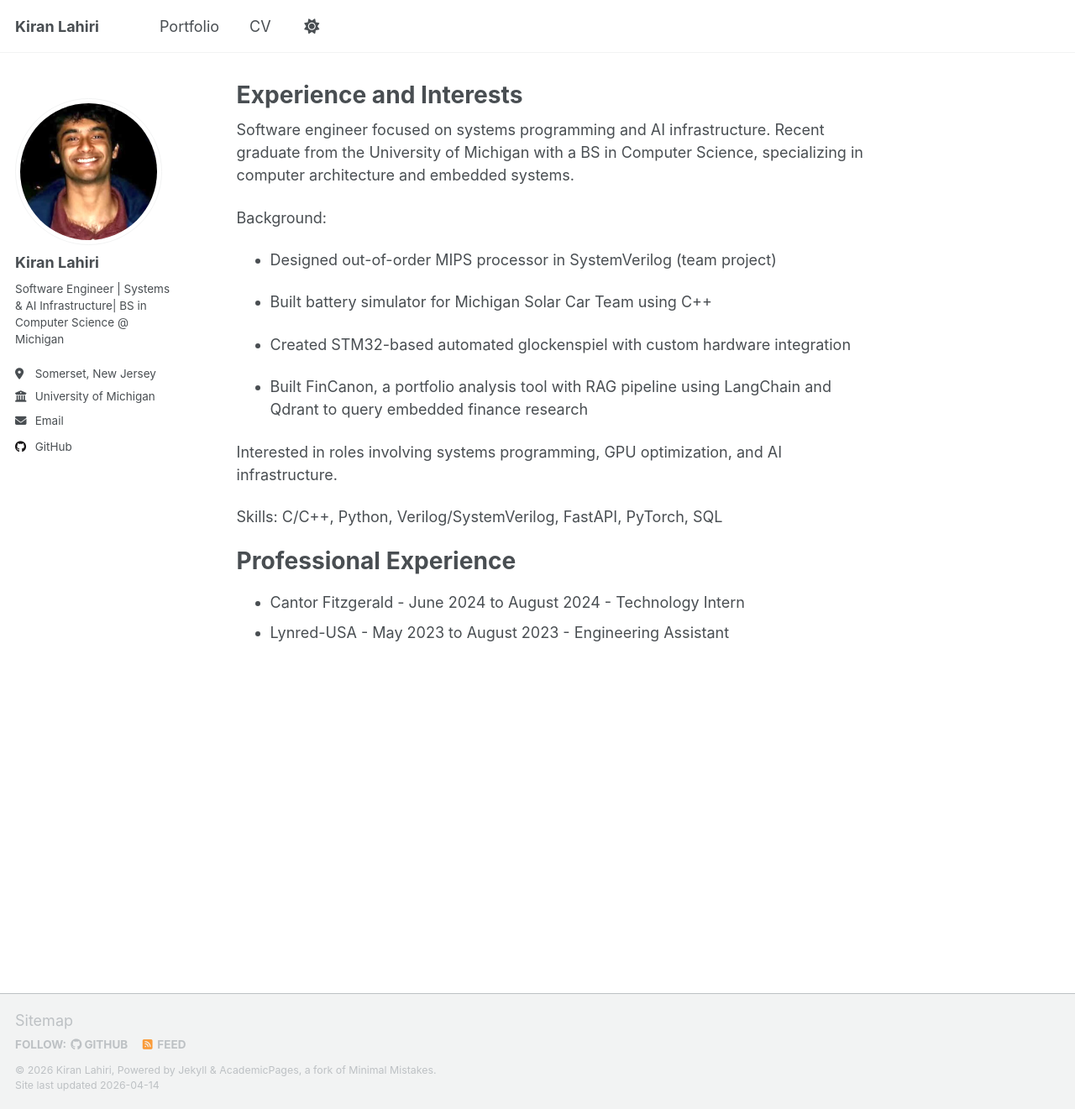
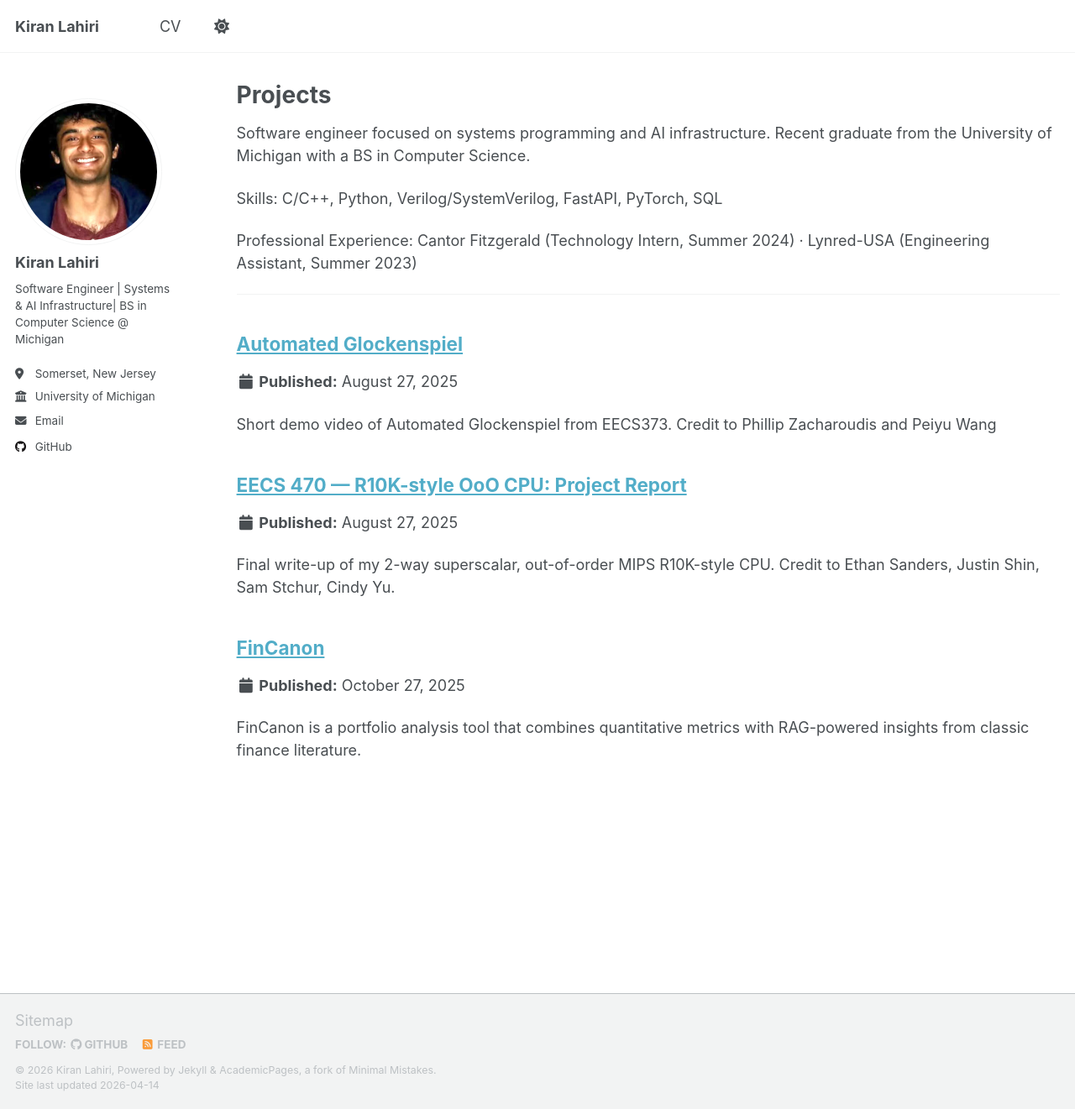
Before and after one commit to kiranlahiri/kiranlahiri.github.io, a Jekyll site: the page built from _pages/about.md, in a window 1280 px wide and 1321 px high. Shown: the whole window at 84% size. Built offline with Jekyll 4.4.1, drawn with Linux system fonts in a browser that asks for light colours; a script that is not in the unit is left out.

Commit message:
combining the two pages

```diff
--- a/_data/navigation.yml
+++ b/_data/navigation.yml
@@ -8,9 +8,6 @@
 #      Markdown formatted page while the second is generated using JSON.
 
 main:
-
-  - title: "Portfolio"
-    url: /portfolio/
 
  # - title: "Blog Posts"
  #   url: /year-archive/
--- a/_pages/about.md
+++ b/_pages/about.md
@@ -1,31 +1,23 @@
 ---
+layout: archive
 permalink: /
-title: "Experience and Interests"
+title: "Projects"
 author_profile: true
 redirect_from:
   - /about/
   - /about.html
 ---
 
-Software engineer focused on systems programming and AI infrastructure. Recent graduate from the University of Michigan with a BS in Computer Science, specializing in computer architecture and embedded systems.
-
-Background:
-
-
--   Designed out-of-order MIPS processor in SystemVerilog (team project)
-
--   Built battery simulator for Michigan Solar Car Team using C++
-
--   Created STM32-based automated glockenspiel with custom hardware integration
-
--   Built FinCanon, a portfolio analysis tool with RAG pipeline using LangChain and Qdrant to query embedded finance research
-
-Interested in roles involving systems programming, GPU optimization, and AI infrastructure.
+Software engineer focused on systems programming and AI infrastructure. Recent graduate from the University of Michigan with a BS in Computer Science.
 
 Skills: C/C++, Python, Verilog/SystemVerilog, FastAPI, PyTorch, SQL
 
-Professional Experience
-======
+Professional Experience: Cantor Fitzgerald (Technology Intern, Summer 2024) · Lynred-USA (Engineering Assistant, Summer 2023)
 
-- Cantor Fitzgerald - June 2024 to August 2024 - Technology Intern
-- Lynred-USA - May 2023 to August 2023 - Engineering Assistant
+---
+
+{% include base_path %}
+
+{% for post in site.portfolio %}
+  {% include archive-single.html %}
+{% endfor %}
```
